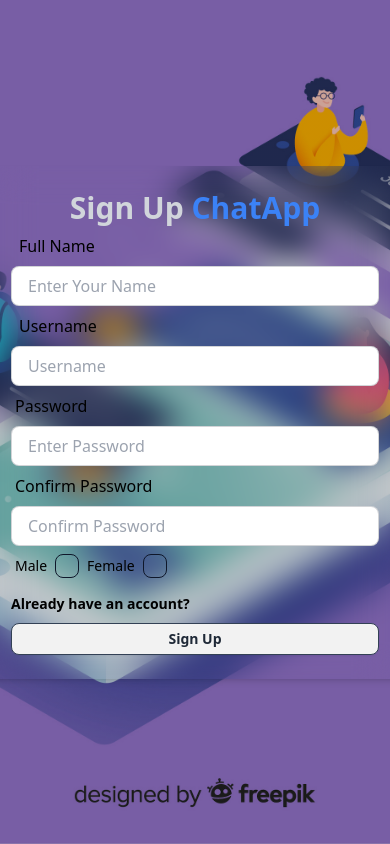
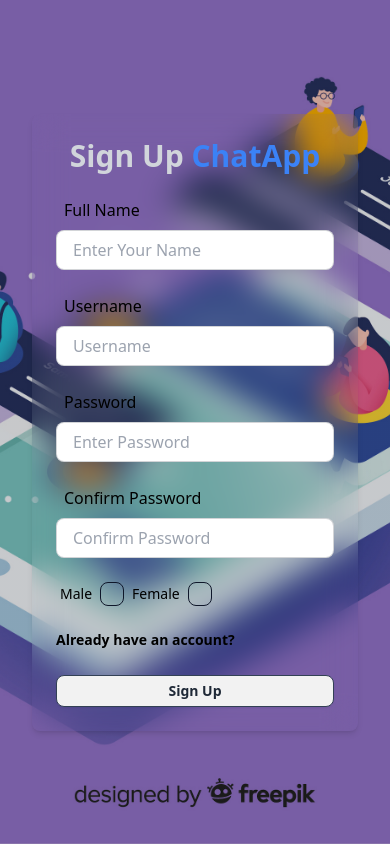
Before and after one commit to alokmishra1807/Chat-app, a React (Vite) app in the folder frontend/: page /signup in a window 390 px wide. Built offline with nearby package versions, Linux system fonts and the light colour scheme.

Commit message:
compatible for mobile usage

```diff
--- a/frontend/src/Components/Sidebar/Sidebar.jsx
+++ b/frontend/src/Components/Sidebar/Sidebar.jsx
@@ -5,17 +5,12 @@ import LogoutButton from './LogoutButton';
 
 const Sidebar = () => {
   return (
-    <div className='flex flex-col h-full p-2 md:p-4 border-r border-slate-500'>
-
+    <div className='flex flex-col h-full p-2 md:p-4 border-r border-slate-500 w-full sm:w-64'>
       <Search />
       <div className='divider px-3'></div>
-
-
       <div className='flex-grow overflow-auto'>
         <Conversations />
       </div>
-
-
       <LogoutButton />
     </div>
   );
--- a/frontend/src/Pages/Home/Home.jsx
+++ b/frontend/src/Pages/Home/Home.jsx
@@ -21,20 +21,16 @@ const Home = () => {
   }, []);
 
   return (
-    <div className='flex sm:h-[450px] md:h-[550px] rounded-lg overflow-hidden bg-gray-400 bg-clip-padding backdrop-filter backdrop-blur-lg bg-opacity-0'>
+    <div className='flex flex-col sm:flex-row sm:h-[450px] md:h-[550px] h-screen rounded-lg overflow-hidden bg-gray-400 bg-clip-padding backdrop-filter backdrop-blur-lg bg-opacity-0'>
       {isMobile ? (
-
         <>
           {selectedConversation ? (
-
             <MessageContainer />
           ) : (
-
             <Sidebar />
           )}
         </>
       ) : (
-
         <>
           <Sidebar />
           <MessageContainer />
--- a/frontend/src/Pages/Login/Login.jsx
+++ b/frontend/src/Pages/Login/Login.jsx
@@ -2,67 +2,53 @@ import React, { useState } from 'react'
 import { Link } from 'react-router-dom';
 import useLogin from '../../Hooks/useLogin';
 
+const Login = () => {
+  const {loading, login} = useLogin();
+  const [username, setUsername] = useState("");
+  const [password, setPassword] = useState("");
 
-const Login = () => {
+  const handleLogin = async (e) => {
+    e.preventDefault();
+    await login({username, password});
+  };
 
-const {loading,login} = useLogin();
-
-const [username, setUsername] = useState("")
-const [password, setPassword] = useState("")
-
-const handleLogin = async (e)=>{
-	e.preventDefault();
- await login({username,password})
-
-}
   return (
-		<div className='flex flex-col w-96 items-center justify-center  mx-auto'>
-			<div className='min-w-full w-[calc(100vh-px)] sm:w-auto  h-[calc(100vh-px)] sm:h-auto p-6 rounded-lg shadow-md bg-gray-400 bg-clip-padding backdrop-filter backdrop-blur-lg bg-opacity-0'>
+    <div className='flex flex-col w-full sm:w-96 items-center justify-center mx-auto p-4'>
+      <div className='min-w-full w-[calc(100vh-px)] sm:w-auto p-6 rounded-lg shadow-md bg-gray-400 bg-clip-padding backdrop-filter backdrop-blur-lg bg-opacity-0'>
         <h1 className='text-3xl font-semibold text-center text-gray-300'>
-					Login
-					<span className='text-black'> ChatApp</span>
+          Login <span className='text-black'>ChatApp</span>
         </h1>
 
         <form onSubmit={handleLogin}>
-					<div className='2'>
+          <div className='mb-4'>
             <label className='label p-2'>
-							<span className='text-base  label-text'>Username</span>
+              <span className='text-base label-text'>Username</span>
             </label>
             <input type='text' placeholder='Enter username' className='w-full input input-bordered h-10'
-						value={username}
-						onChange={(e)=>setUsername(e.target.value)}
+              value={username} onChange={(e) => setUsername(e.target.value)}
             />
           </div>
 
-					<div>
+          <div className='mb-4'>
             <label className='label'>
               <span className='text-base label-text'>Password</span>
             </label>
-						<input
-							type='password'
-							placeholder='Enter Password'
-							className='w-full input input-bordered h-10'
-							value={password}
-							onChange={(e)=>setPassword(e.target.value)}
+            <input type='password' placeholder='Enter Password' className='w-full input input-bordered h-10'
+              value={password} onChange={(e) => setPassword(e.target.value)}
             />
           </div>
-		<Link to ={"/signup"} className='text-sm text-black font-semibold hover:underline hover:font-bold mt-2 inline-block'>
-						{"Don't"} have an account? </Link>
 
+          <Link to="/signup" className='text-sm text-black font-semibold hover:underline hover:font-bold mt-2 inline-block'>
+            Don't have an account?
+          </Link>
 
-					<div>
-					<button className='btn btn-block btn-sm mt-2 border border-slate-700' disabled={loading}>
-							{
-          loading? <span className='loading loading-spinner'></span>: "Login"
-							}
-
-
+          <button className='btn btn-block btn-sm mt-4 border border-slate-700' disabled={loading}>
+            {loading ? <span className='loading loading-spinner'></span> : "Login"}
           </button>
-					</div>
         </form>
       </div>
     </div>
   );
 }
 
-export default Login
+export default Login;
--- a/frontend/src/Pages/SignUp/SignUp.jsx
+++ b/frontend/src/Pages/SignUp/SignUp.jsx
@@ -1,103 +1,97 @@
-import React, { useState } from 'react'
+import React, { useState } from 'react';
 import GenderCheckbox from './GenderCheckbox';
 import { Link } from 'react-router-dom';
-import { set } from 'mongoose';
 import useSignup from '../../Hooks/useSignup';
 
 const SignUp = () => {
   const [Inputs, setInputs] = useState({
-		fullName:"",
-		username:"",
-		password:"",
-		confirmedPassword:"",
-		gender:"",
+    fullName: "",
+    username: "",
+    password: "",
+    confirmedPassword: "",
+    gender: "",
   });
 
+  const handleCheckBoxChange = (gender) => {
+    setInputs({ ...Inputs, gender });
+  };
 
-const handleCheckBoxChange =(gender) =>{
-	setInputs({...Inputs,gender})
-}
+  const { Loading, signup } = useSignup();
 
-const {Loading,signup} = useSignup();
-
-const handleSubmit = async(e)=>{
+  const handleSubmit = async (e) => {
     e.preventDefault();
     await signup(Inputs);
-}
-
-
+  };
 
   return (
-		<div className='flex flex-col items-center justify-center min-w-[26rem] mx-auto '>
-			<div className='min-w-full w-[calc(100vh-px)] sm:w-auto  h-[calc(100vh-px)] sm:h-auto p-6 rounded-lg shadow-md bg-gray-400 bg-clip-padding backdrop-filter backdrop-blur-lg bg-opacity-0'>
-				<h1 className='text-3xl font-semibold text-center text-gray-300'>
-					Sign Up <span className='text-blue-500'> ChatApp</span>
+    <div className='flex flex-col items-center justify-center mx-auto px-4 w-full sm:w-[26rem]'>
+      <div className='w-full p-6 rounded-lg shadow-md bg-gray-400 bg-clip-padding backdrop-filter backdrop-blur-lg bg-opacity-0'>
+        <h1 className='text-3xl font-semibold text-center text-gray-300 mb-4'>
+          Sign Up <span className='text-blue-500'>ChatApp</span>
         </h1>
 
-				<form onSubmit={handleSubmit}>
+        <form onSubmit={handleSubmit} className="space-y-4">
           <div>
             <label className='label p-2'>
               <span className='text-base text-black label-text'>Full Name</span>
             </label>
-						<input type='text' placeholder='Enter Your Name' className='w-full input input-bordered  h-10'
-						value = {Inputs.fullName}
-						onChange={(e)=>setInputs({...Inputs, fullName:e.target.value})}/>
-					</div>
-
-					<div>
-						<label className='label p-2 '>
-							<span className='text-base text-black  label-text'>Username</span>
-						</label>
-						<input type='text' placeholder='Username' className='w-full input input-bordered h-10'
-						value = {Inputs.username}
-						onChange={(e)=>setInputs({...Inputs, username:e.target.value})}
+            <input
+              type='text'
+              placeholder='Enter Your Name'
+              className='w-full input input-bordered h-10'
+              value={Inputs.fullName}
+              onChange={(e) => setInputs({ ...Inputs, fullName: e.target.value })}
             />
           </div>
 
           <div>
-						<label className='label'>
+            <label className='label p-2'>
+              <span className='text-base text-black label-text'>Username</span>
+            </label>
+            <input
+              type='text'
+              placeholder='Username'
+              className='w-full input input-bordered h-10'
+              value={Inputs.username}
+              onChange={(e) => setInputs({ ...Inputs, username: e.target.value })}
+            />
+          </div>
+
+          <div>
+            <label className='label p-2'>
               <span className='text-base text-black label-text'>Password</span>
             </label>
             <input
               type='password'
               placeholder='Enter Password'
               className='w-full input input-bordered h-10'
-							value = {Inputs.password}
-						onChange={(e)=>setInputs({...Inputs, password:e.target.value})}
+              value={Inputs.password}
+              onChange={(e) => setInputs({ ...Inputs, password: e.target.value })}
             />
           </div>
 
           <div>
-						<label className='label'>
-							<span className='text-base text-black  label-text'>Confirm Password</span>
+            <label className='label p-2'>
+              <span className='text-base text-black label-text'>Confirm Password</span>
             </label>
             <input
               type='password'
               placeholder='Confirm Password'
               className='w-full input input-bordered h-10'
-							value = {Inputs.confirmedPassword}
-						onChange={(e)=>setInputs({...Inputs, confirmedPassword:e.target.value})}
+              value={Inputs.confirmedPassword}
+              onChange={(e) => setInputs({ ...Inputs, confirmedPassword: e.target.value })}
             />
           </div>
 
-                       <GenderCheckbox onCheckBoxChange = {handleCheckBoxChange} selectGender ={Inputs.gender}/>
+          <GenderCheckbox onCheckBoxChange={handleCheckBoxChange} selectGender={Inputs.gender} />
 
-					   <Link
-  to="/login"
-  className='text-sm text-black font-semibold hover:underline hover:font-bold mt-2 inline-block'
->
+          <Link to="/login" className='text-sm text-black font-semibold hover:underline hover:font-bold mt-2 inline-block'>
             Already have an account?
           </Link>
 
-
-
           <div>
             <button className='btn btn-block btn-sm mt-2 border border-slate-700' disabled={Loading}>
-							{
-          Loading? <span className='loading loading-spinner'></span>: "Sign Up"
-							}
-
-
+              {Loading ? <span className='loading loading-spinner'></span> : "Sign Up"}
             </button>
           </div>
         </form>
@@ -106,4 +100,4 @@ const handleSubmit = async(e)=>{
   );
 };
 
-export default SignUp
+export default SignUp;
--- a/frontend/src/context/soketContext.jsx
+++ b/frontend/src/context/soketContext.jsx
@@ -16,7 +16,7 @@ export const SocketContextProvider = ({ children }) => {
 
 	useEffect(() => {
 		if (authUser) {
-		const socket = io("https://chat-app-1-7mj4.onrender.com",{
+		const socket = io("https://localhost:5001",{
             query:{
                 userId:authUser._id,
             },
--- a/package.json
+++ b/package.json
@@ -3,9 +3,8 @@
   "version": "1.0.0",
   "main": "server.js",
   "scripts": {
-    "server": "nodemon backend/server.js",
-     "start":"node backend/server.js",
-    "build":"npm install && npm install --prefix frontend && npm run build --prefix frontend"
+    "server": "nodemon backend/server.js"
+
   },
   "type": "module",
   "keywords": [],
```
Also changed, not shown: frontend/src/Components/messages/MessageContainer.jsx (+6 -9 lines), 1 other file (tests, documents, lock files or other folders). Lines whose indentation alone changed are shown as unchanged.
